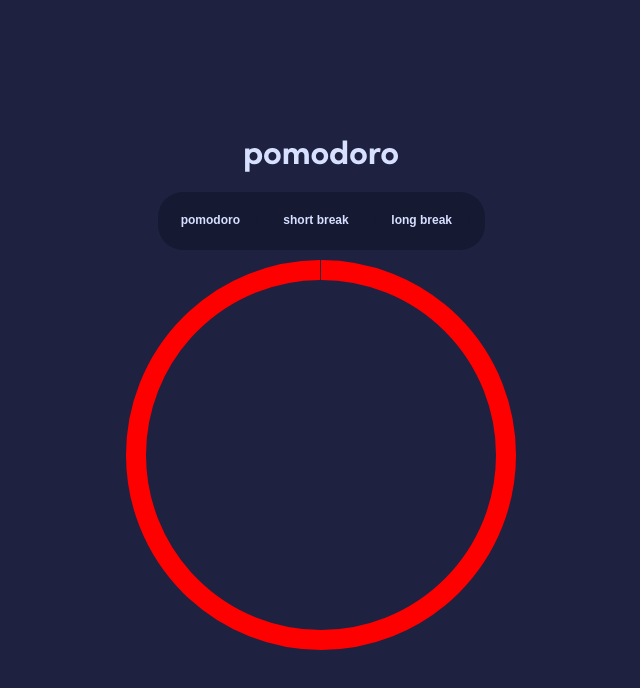
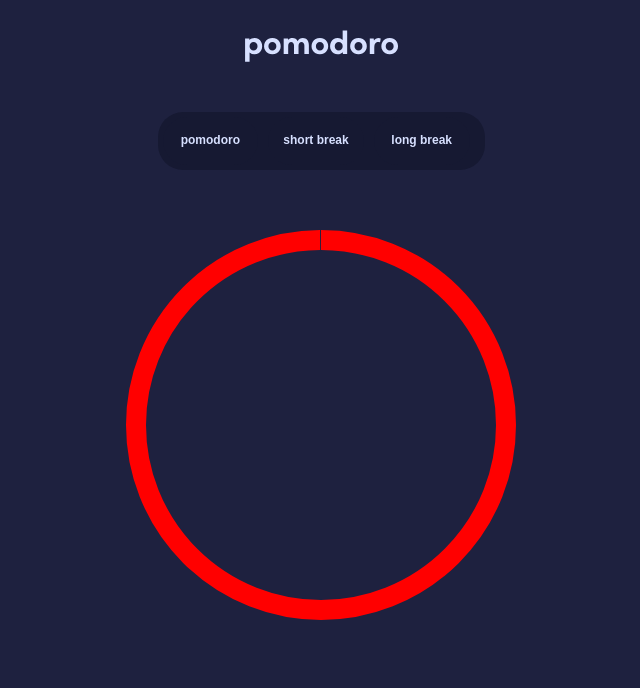
Before and after one commit to achiewe/pomodoro-app, a Next.js app: page / in a window 1280 px wide. Shown: the top 688 px of the page, without its empty margins (319-959 px from the left). Built offline with nearby package versions, Linux system fonts and the light colour scheme.

Commit message:
correct the margin from top to bottom and also add positon absolute on the svg

```diff
--- a/src/app/components/Header.tsx
+++ b/src/app/components/Header.tsx
@@ -4,7 +4,7 @@ import React from "react";
 
 export default function Header() {
   return (
-    <header className="flex flex-col w-full justify-center items-center mb-[20px]">
+    <header className="flex flex-col w-full justify-center items-center mb-[50px]">
       <Image src={logoSvg} alt="logo svg" />
     </header>
   );
--- a/src/app/components/TimerDisplay.tsx
+++ b/src/app/components/TimerDisplay.tsx
@@ -1,5 +1,57 @@
 import React from "react";
 
 export default function TimerDisplay() {
-  return <div>TimerDisplay</div>;
+  return (
+    <div className="w-[267.805px] md:w-[410px] h-[267.805px] md:h-[410px] my-[50px] rounded-full shadow-mobile-shadow bg-dark-blue flex justify-center items-center relative">
+      <audio className="hidden"></audio>
+      <svg
+        width="267.805px"
+        height="267.805px"
+        className="-rotate-90 md:hidden absolute"
+      >
+        <circle
+          id="circle1"
+          cx="133.9025px"
+          cy="133.9025px"
+          r="120px"
+          fill="transparent"
+          stroke="red"
+          strokeWidth="10px"
+          strokeDasharray="753px"
+          // strokeDashoffset={calculateDashoffset}
+        ></circle>
+        <circle
+          id="circle2"
+          cx="133.9025px"
+          cy="133.9025px"
+          r="120px"
+          fill="transparent"
+        ></circle>
+      </svg>
+      <svg
+        width="410px"
+        height="410px"
+        className="-rotate-90 hidden md:block absolute"
+      >
+        <circle
+          id="circle1"
+          cx="205px"
+          cy="205px"
+          r="185px"
+          fill="transparent"
+          stroke="red"
+          strokeWidth="20px"
+          strokeDasharray="1161px"
+          // strokeDashoffset={calculateDashoffsetTablet}
+        ></circle>
+        <circle
+          id="circle2"
+          cx="205px"
+          cy="205px"
+          r="185px"
+          fill="transparent"
+        ></circle>
+      </svg>
+    </div>
+  );
 }
--- a/src/app/page.tsx
+++ b/src/app/page.tsx
@@ -1,55 +1,13 @@
 import Header from "./components/Header";
 import NavBar from "./components/NavBar";
+import TimerDisplay from "./components/TimerDisplay";
 
 export default function Home() {
   return (
-    <div className="min-h-screen w-full flex flex-col justify-center items-center bg-[#1E213F] px-[20px]">
+    <div className="min-h-screen w-full flex flex-col justify-start items-center bg-[#1E213F] p-[30px]">
       <Header />
       <NavBar />
-      <svg
-        width="267.805px"
-        height="267.805px"
-        className="-rotate-90 md:hidden"
-      >
-        <circle
-          id="circle1"
-          cx="133.9025px"
-          cy="133.9025px"
-          r="120px"
-          fill="transparent"
-          stroke="red"
-          strokeWidth="10px"
-          strokeDasharray="753px"
-          // strokeDashoffset={calculateDashoffset}
-        ></circle>
-        <circle
-          id="circle2"
-          cx="133.9025px"
-          cy="133.9025px"
-          r="120px"
-          fill="transparent"
-        ></circle>
-      </svg>
-      <svg width="410px" height="410px" className="-rotate-90 hidden md:block">
-        <circle
-          id="circle1"
-          cx="205px"
-          cy="205px"
-          r="185px"
-          fill="transparent"
-          stroke="red"
-          strokeWidth="20px"
-          strokeDasharray="1161px"
-          // strokeDashoffset={calculateDashoffsetTablet}
-        ></circle>
-        <circle
-          id="circle2"
-          cx="205px"
-          cy="205px"
-          r="185px"
-          fill="transparent"
-        ></circle>
-      </svg>
+      <TimerDisplay />
     </div>
   );
 }
```
